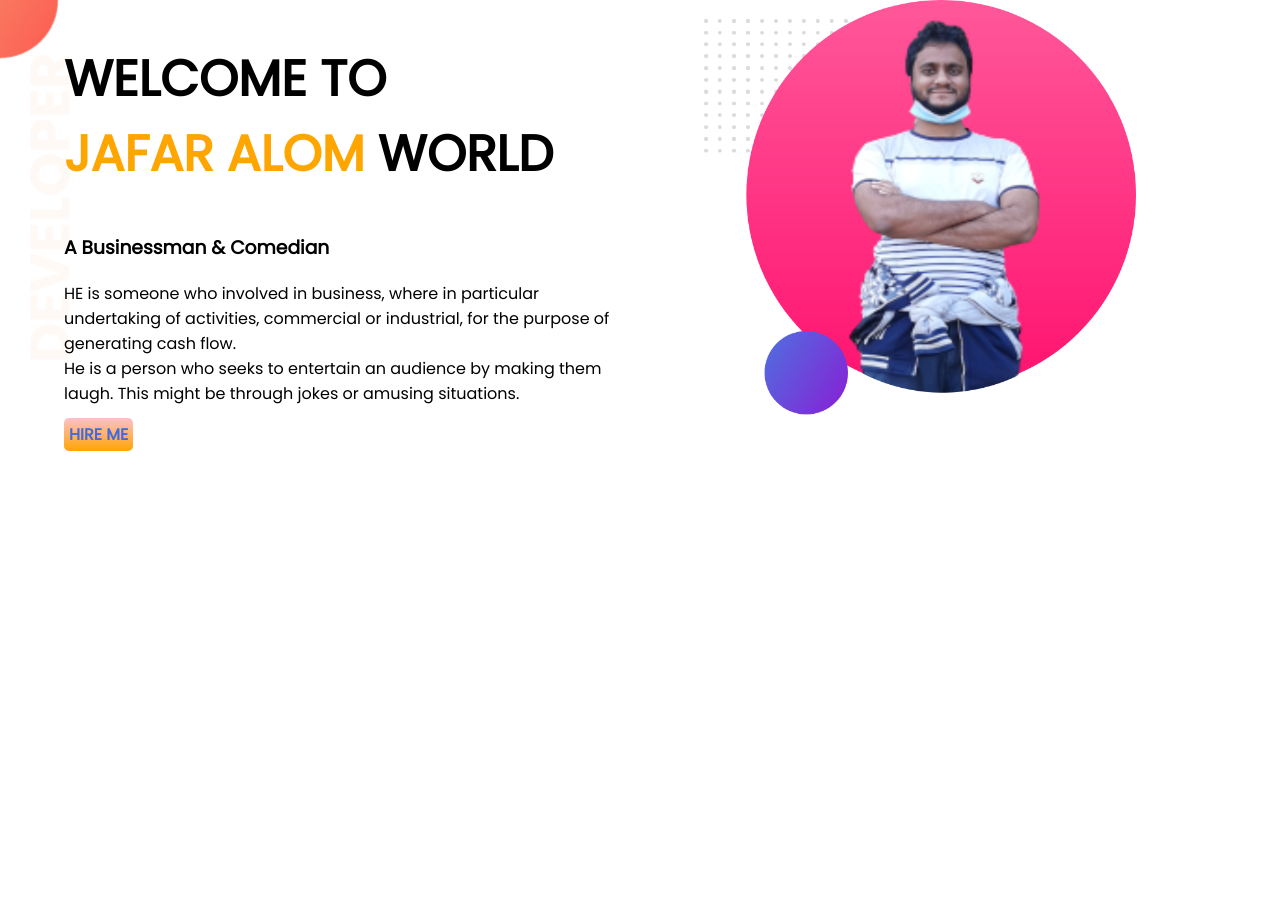
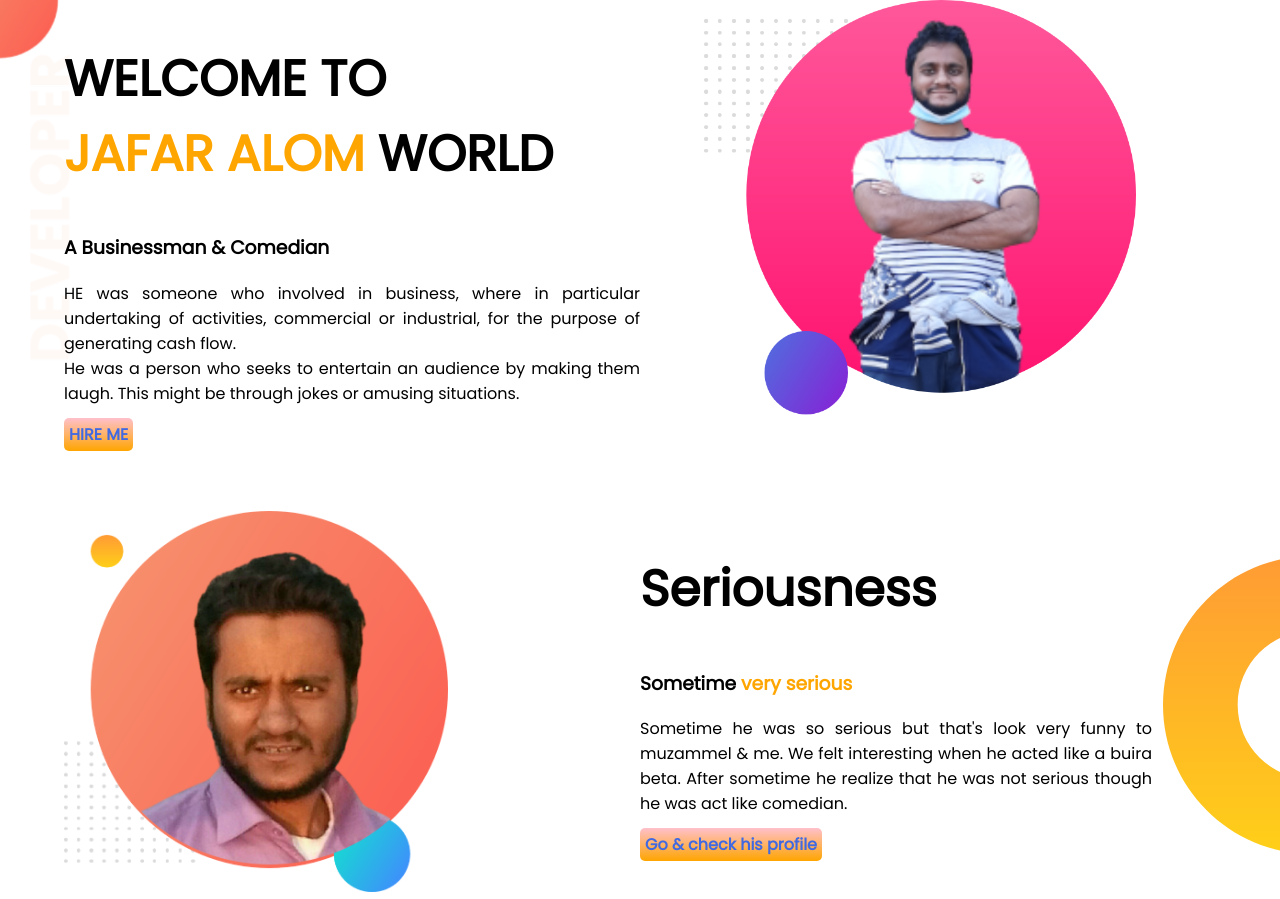
Before and after one commit to Majhar96/developer-repo, a plain HTML site: page index.html in a window 1280 px wide. Before the commit the page ends 800 px from the top, so only its background shows below. Drawn offline with Linux system fonts and the light colour scheme.

Commit message:
2nd section

```diff
--- a/index.html
+++ b/index.html
@@ -17,10 +17,10 @@
         <div class="half-width">
             <h1>WELCOME TO <br> <span class="orange">JAFAR ALOM</span> WORLD</h1>
             <h3>A Businessman & Comedian</h3>
-            <p>HE is someone who involved in business, where in particular undertaking of activities, commercial or
+            <p>HE was someone who involved in business, where in particular undertaking of activities, commercial or
                 industrial,
                 for the purpose of generating cash flow. <br>
-                He is a person who seeks to entertain an audience by making them laugh. This might be through jokes or
+                He was a person who seeks to entertain an audience by making them laugh. This might be through jokes or
                 amusing
                 situations.</p>
             <a target="_blank" href="https://www.facebook.com/jafar.alom.7" class="link-button">HIRE ME</a>
@@ -30,6 +30,23 @@
 
         </div>
     </section>
+    <section id="secondpart">
+        <div class="half-width">
+            <img src="images/Jafar.png" alt="jaf">
+        </div>
+        <div class="half-width side">
+            <h1>Seriousness</h1>
+            <h3>Sometime <span class="orange">very serious</span></h3>
+            <p>
+                Sometime he was so serious but that's look very funny to muzammel & me. We felt interesting when he
+                acted
+                like a buira beta. After sometime he realize that he was not serious though he was act like comedian.
+            </p>
+            <a target="_blank" href="https://www.facebook.com/jafar.alom.7" class="link-button">Go & check his
+                profile</a>
+
+        </div>
+    </section>
 
 </body>
 
--- a/style.css
+++ b/style.css
@@ -14,6 +14,7 @@ section{
 .half-width{
     width: 50%;
     padding-left: 5%;
+    text-align: justify;
 }
 .half-width img{
     width:75%;
@@ -31,3 +32,14 @@ section{
     background-image: url(images/top-banner.png);
     background-repeat: no-repeat;
 }
+#secondpart{
+    background-image: url(images/dream-bg.png);
+    background-repeat: no-repeat;
+    background-position: right;
+    margin:0;
+    margin-top: 5%;
+
+}
+.side{
+    padding-right: 10%;
+}
```
Also changed, not shown: images/Jafar.png (added).
